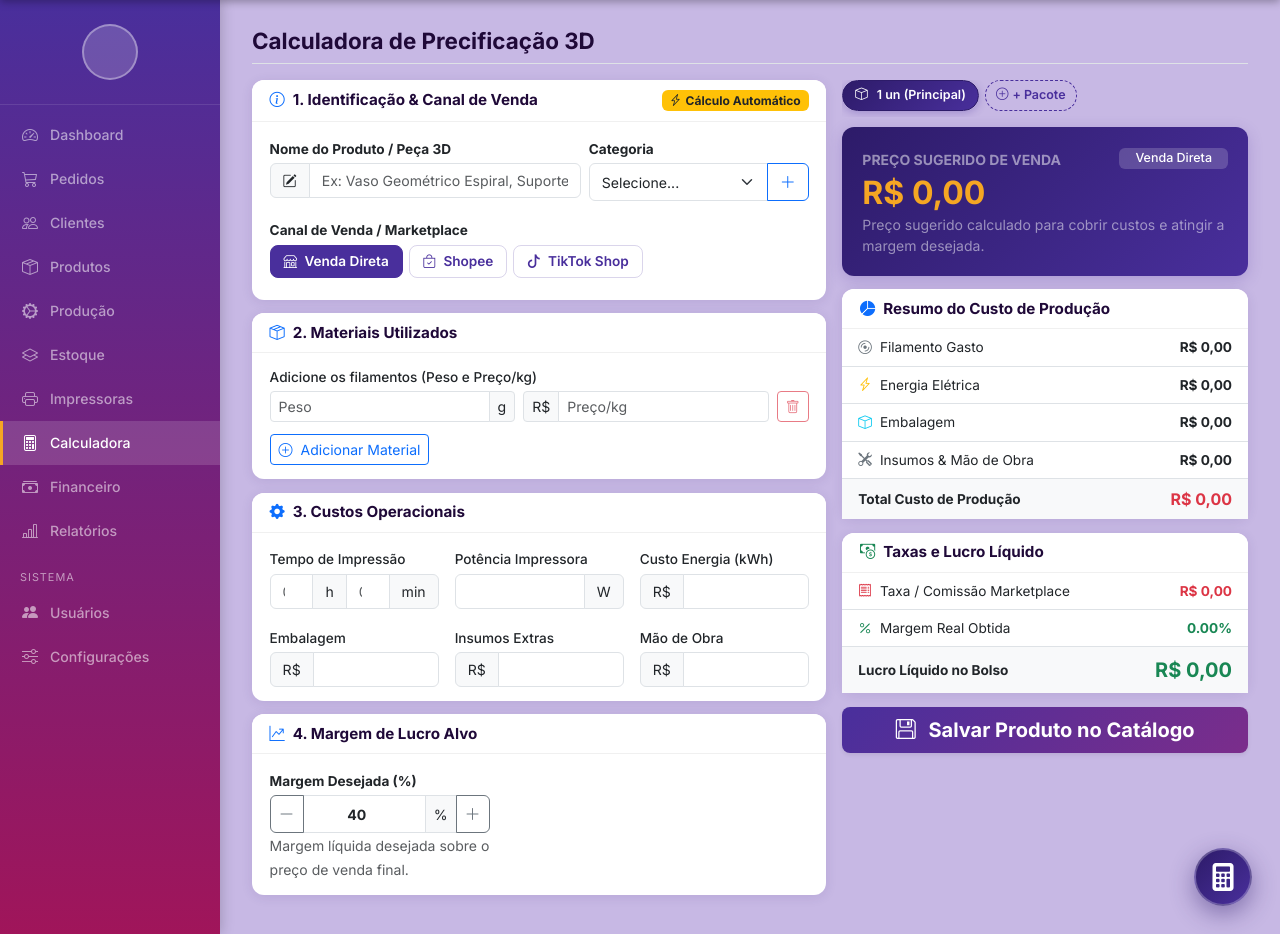
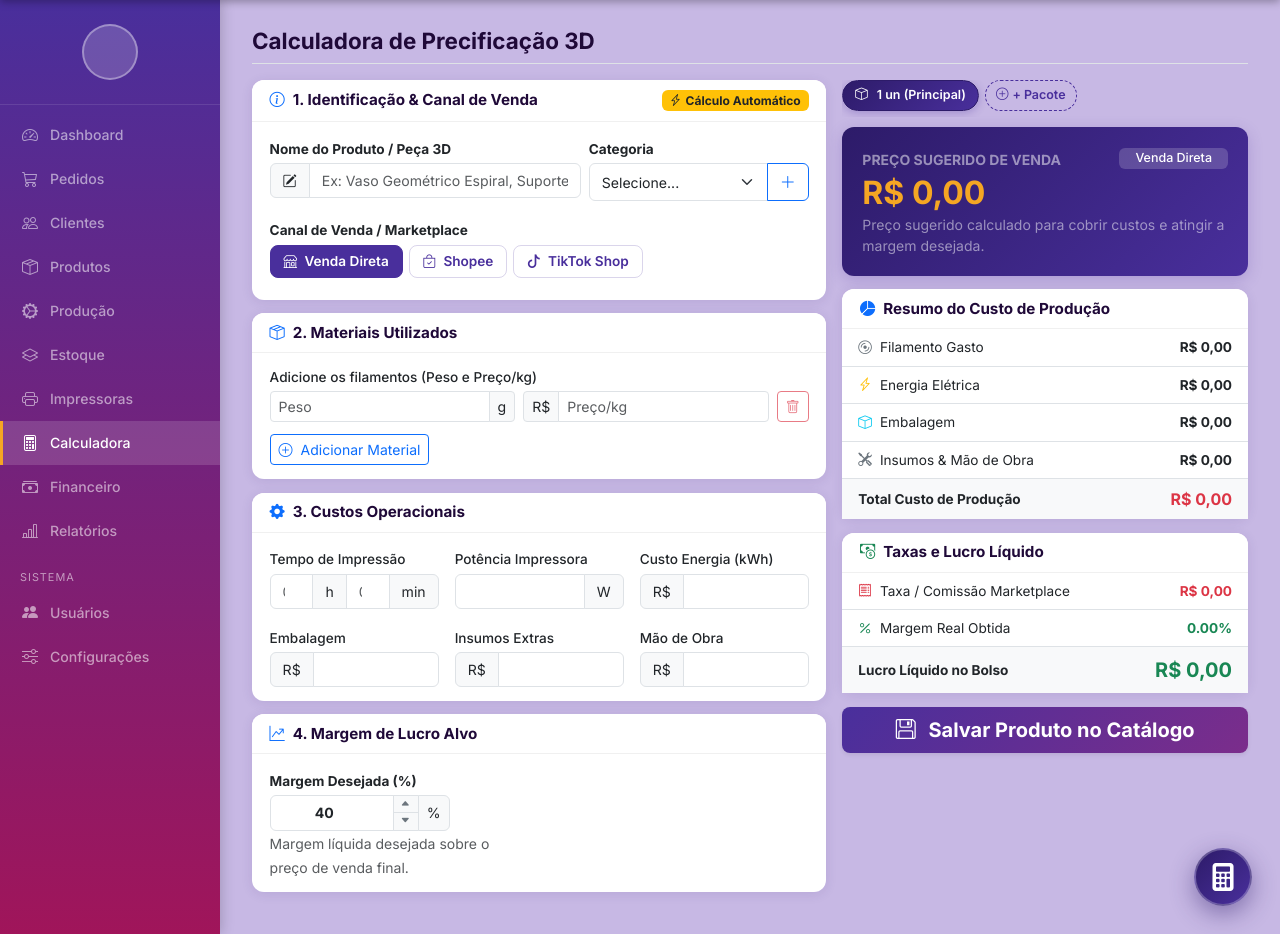
Before and after one commit to FranciscoBatista83/FL3D-manager, a Django app: page /calculadora/ in a window 1280 px wide. Shown: the part 56-990 px from the top of the page. Run offline with Django 5.2, Linux system fonts and the light colour scheme; data that the repository does not hold is empty.

Commit message:
feat(calculadora): setas margem desejada em estilo spinner compacto (caret up/down empilhados)

```diff
--- a/templates/calculadora/index.html
+++ b/templates/calculadora/index.html
@@ -480,15 +480,19 @@
                     <div class="row g-3 align-items-center">
                         <div class="col-md-6">
                             <label class="form-label fw-bold text-dark">Margem Desejada (%)</label>
-                            <div class="input-group" style="max-width: 220px;">
-                                <button type="button" class="btn btn-outline-secondary px-2" id="btnDecrementarMargem" title="Diminuir 1%">
-                                    <i class="bi bi-dash-lg"></i>
-                                </button>
+                            <div class="input-group" style="max-width: 180px;">
                                 <input type="number" class="form-control calc-input text-center fw-bold" id="margem_alvo" min="0" max="95" step="1" placeholder="40" value="{% if produto %}{{ produto.margem_lucro }}{% else %}40{% endif %}">
+                                <span class="input-group-text p-0 overflow-hidden" style="width:26px; border-left:none;">
+                                    <div class="d-flex flex-column w-100 h-100">
+                                        <button type="button" id="btnIncrementarMargem" title="Aumentar 1%" class="btn btn-outline-secondary border-0 rounded-0 p-0 flex-fill d-flex align-items-center justify-content-center" style="font-size:0.6rem; border-bottom:1px solid #dee2e6 !important;">
+                                            <i class="bi bi-caret-up-fill"></i>
+                                        </button>
+                                        <button type="button" id="btnDecrementarMargem" title="Diminuir 1%" class="btn btn-outline-secondary border-0 rounded-0 p-0 flex-fill d-flex align-items-center justify-content-center" style="font-size:0.6rem;">
+                                            <i class="bi bi-caret-down-fill"></i>
+                                        </button>
+                                    </div>
+                                </span>
                                 <span class="input-group-text px-2">%</span>
-                                <button type="button" class="btn btn-outline-secondary px-2" id="btnIncrementarMargem" title="Aumentar 1%">
-                                    <i class="bi bi-plus-lg"></i>
-                                </button>
                             </div>
                             <small class="text-muted">Margem líquida desejada sobre o preço de venda final.</small>
                         </div>
```
